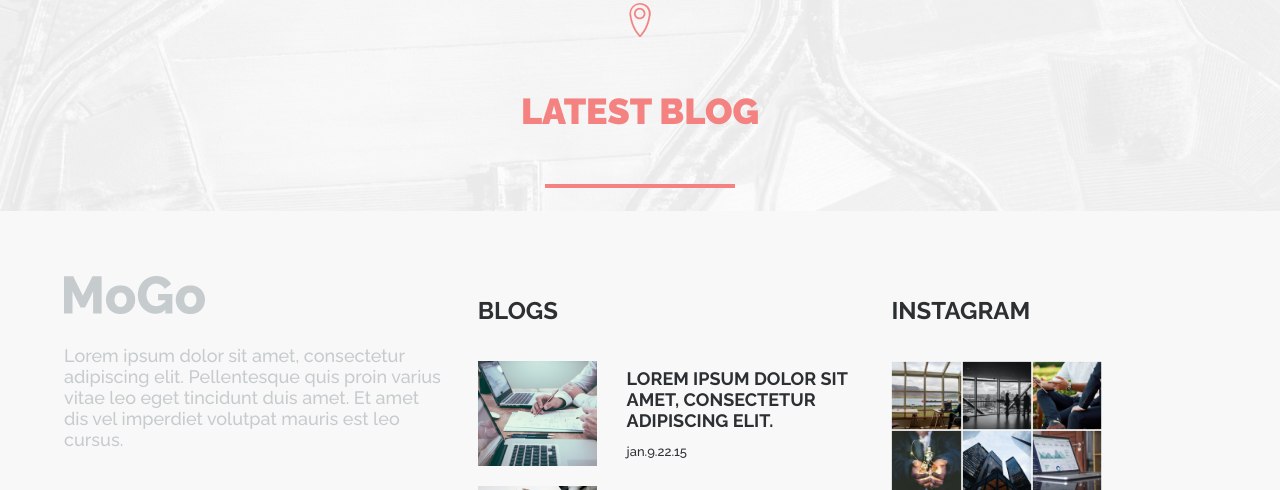
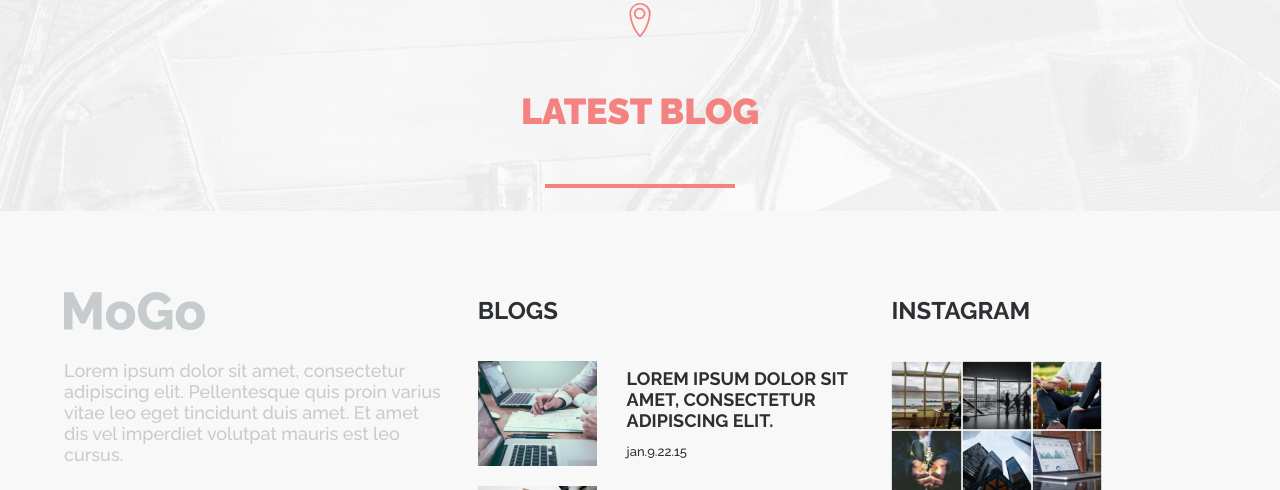
Before and after one commit to OlegPlt/TMS_Training-project, a website built with Parcel: page MoGo/src/index.html in a window 1280 px wide. Shown: the part 9561-10051 px from the top of the page. Built offline with nearby package versions, Linux system fonts and the light colour scheme; files whose address does not match are found by name.

Commit message:
MoGo added

```diff
--- a/MoGo/src/index.html
+++ b/MoGo/src/index.html
@@ -1474,7 +1474,9 @@
                 <div class="footer-social footer-item">
                     <div class="social-info">
                         <div class="social-title">
-                            <img src="./images/footer/MoGo.png" alt="MoGo">
+                            <div class="social-title-wrapper">
+                                <img src="./images/footer/MoGo.png" alt="MoGo">
+                            </div>
                         </div>
 
                         <div class="social-text">
--- a/MoGo/src/sass/footer-styles.scss
+++ b/MoGo/src/sass/footer-styles.scss
@@ -28,6 +28,11 @@
                     display: flex;
                     flex-direction: column;
                     justify-content: space-around;
+                    .social-title {
+                        height: 100px;
+                        display: flex;
+                        align-items: center;
+                    }
                     .social-text {
                         font-family: 'Raleway';
                         font-style: normal;
```
